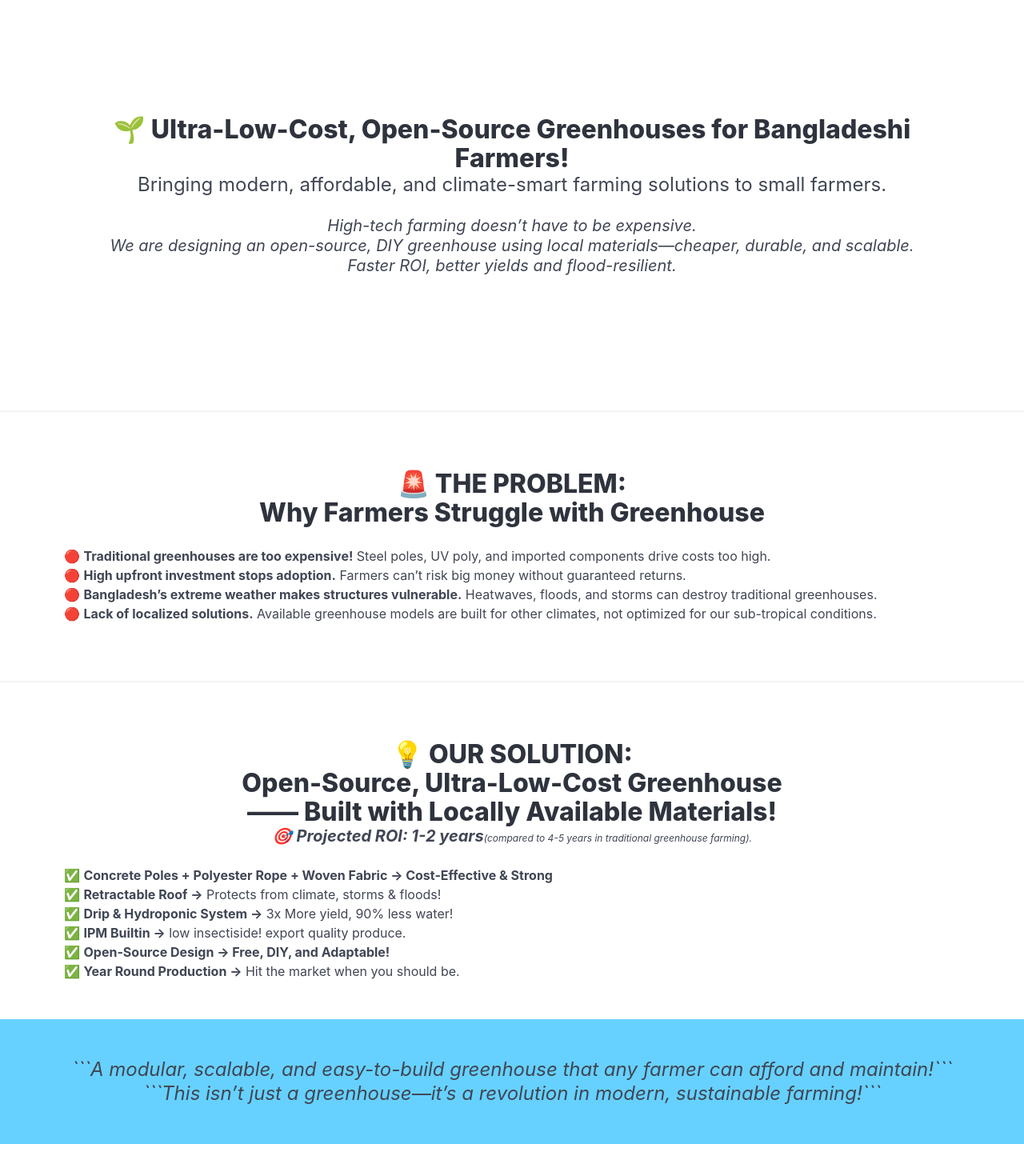
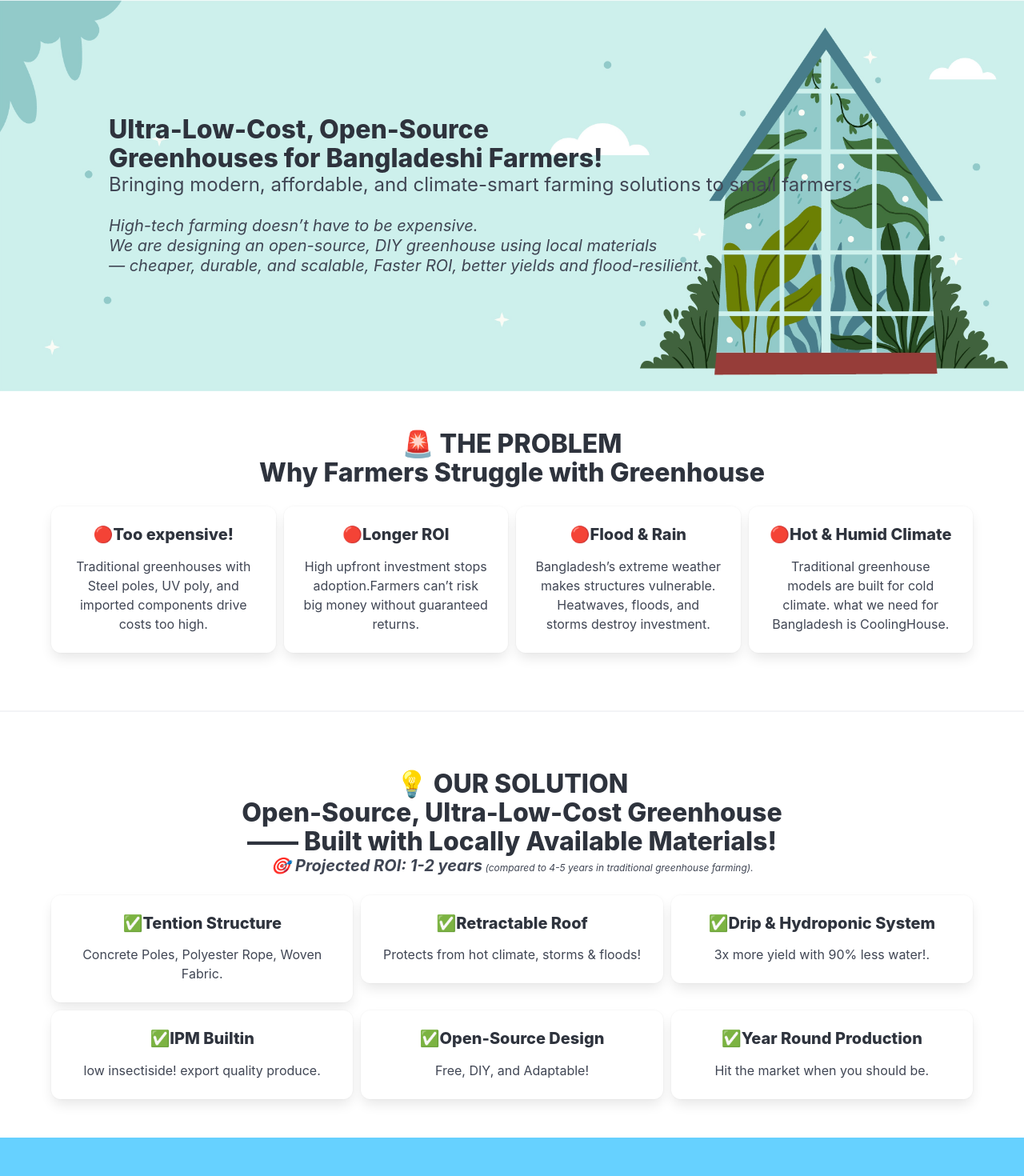
Before and after one commit to RocketAgro/rocketagro.github.io, a Vue app: page / in a window 1280 px wide. Shown: the top 1470 px of the page at 80% size. Built offline with nearby package versions, Linux system fonts and the light colour scheme.

Commit message:
design completed

```diff
--- a/src/App.vue
+++ b/src/App.vue
@@ -25,6 +25,7 @@ import { RouterView } from 'vue-router'
 // @forward "form";
 // @forward "components";
 @use 'bulma/sass/components/navbar';
+@use 'bulma/sass/components/card';
 // @forward "grid";
 @use 'bulma/sass/grid/columns' with (
   $column-gap: 5px
--- a/src/auth/HomePage.vue
+++ b/src/auth/HomePage.vue
@@ -1,17 +1,82 @@
 <template>
-  <section class="hero is-medium">
-    <div class="container has-text-centered">
+  <section class="mainHero hero is-medium">
+    <div class="container has-text-left">
       <div class="hero-body">
-        <h1 class="title">🌱 Ultra-Low-Cost, Open-Source Greenhouses for Bangladeshi Farmers!</h1>
+        <h1 class="title">
+          Ultra-Low-Cost, Open-Source <br />
+          Greenhouses for Bangladeshi Farmers!
+        </h1>
         <h4 class="subtitle is-size-4">
           Bringing modern, affordable, and climate-smart farming solutions to small farmers.
         </h4>
         <p class="subtitle is-size-5 is-italic">
           High-tech farming doesn’t have to be expensive.<br />
-          We are designing an open-source, DIY greenhouse using local materials—cheaper, durable,
-          and scalable.<br />
-          Faster ROI, better yields and flood-resilient.
+          We are designing an open-source, DIY greenhouse using local materials <br />
+          — cheaper, durable, and scalable, Faster ROI, better yields and flood-resilient.
         </p>
+      </div>
+    </div>
+  </section>
+
+  <section class="section">
+    <div class="container">
+      <h2 class="title has-text-centered">
+        🚨 THE PROBLEM <br />
+        Why Farmers Struggle with Greenhouse
+      </h2>
+      <div class="columns is-multiline has-text-centered">
+        <div class="column is-3">
+          <div class="card">
+            <div class="card-content">
+              <div class="content">
+                <h4>🔴Too expensive!</h4>
+                <p>
+                  Traditional greenhouses with Steel poles, UV poly, and imported components drive
+                  costs too high.
+                </p>
+              </div>
+            </div>
+          </div>
+        </div>
+        <div class="column is-3">
+          <div class="card">
+            <div class="card-content">
+              <div class="content">
+                <h4>🔴Longer ROI</h4>
+                <p>
+                  High upfront investment stops adoption.Farmers can’t risk big money without
+                  guaranteed returns.
+                </p>
+              </div>
+            </div>
+          </div>
+        </div>
+        <div class="column is-3">
+          <div class="card">
+            <div class="card-content">
+              <div class="content">
+                <h4>🔴Flood & Rain</h4>
+                <p>
+                  Bangladesh’s extreme weather makes structures vulnerable. Heatwaves, floods, and
+                  storms destroy investment.
+                </p>
+              </div>
+            </div>
+          </div>
+        </div>
+        <div class="column is-3">
+          <div class="card">
+            <div class="card-content">
+              <div class="content">
+                <h4>🔴Hot & Humid Climate</h4>
+                <p>
+                  Traditional greenhouse models are built for cold climate. what we need for
+                  Bangladesh is CoolingHouse.
+                </p>
+              </div>
+            </div>
+          </div>
+        </div>
       </div>
     </div>
   </section>
@@ -20,48 +85,82 @@
 
   <section class="section">
     <div class="container">
-      <h2 class="title has-text-centered">
-        🚨 THE PROBLEM: <br />
-        Why Farmers Struggle with Greenhouse
-      </h2>
-      <p class="content mx-4">
-        🔴 <b>Traditional greenhouses are too expensive!</b> Steel poles, UV poly, and imported
-        components drive costs too high. <br />
-        🔴 <b>High upfront investment stops adoption.</b> Farmers can’t risk big money without
-        guaranteed returns. <br />
-        🔴 <b>Bangladesh’s extreme weather makes structures vulnerable.</b> Heatwaves, floods, and
-        storms can destroy traditional greenhouses. <br />
-        🔴 <b>Lack of localized solutions.</b> Available greenhouse models are built for other
-        climates, not optimized for our sub-tropical conditions. <br />
-      </p>
-    </div>
-  </section>
-
-  <hr />
-
-  <section class="section">
-    <div class="container">
-      <div class="has-text-centered">
+      <div class="has-text-centered mb-5">
         <h2 class="title">
-          💡 OUR SOLUTION: <br />
+          💡 OUR SOLUTION <br />
           Open-Source, Ultra-Low-Cost Greenhouse<br />
           —— Built with Locally Available Materials!
         </h2>
         <h4 class="subtitle is-size-5 is-italic">
           🎯 <b>Projected ROI: 1-2 years</b>
-          <small class="is-size-7"
-            >(compared to 4-5 years in traditional greenhouse farming).</small
-          >
+          <small class="is-size-7">
+            (compared to 4-5 years in traditional greenhouse farming).
+          </small>
         </h4>
       </div>
-      <p class="content mx-4 mt-5">
-        ✅ <b>Concrete Poles + Polyester Rope + Woven Fabric → Cost-Effective & Strong</b><br />
-        ✅ <b>Retractable Roof →</b> Protects from climate, storms & floods!<br />
-        ✅ <b>Drip & Hydroponic System →</b> 3x More yield, 90% less water! <br />
-        ✅ <b>IPM Builtin →</b> low insectiside! export quality produce. <br />
-        ✅ <b>Open-Source Design → Free, DIY, and Adaptable!</b><br />
-        ✅ <b>Year Round Production →</b> Hit the market when you should be.<br />
-      </p>
+
+      <div class="columns is-multiline has-text-centered">
+        <div class="column is-4">
+          <div class="card">
+            <div class="card-content">
+              <div class="content">
+                <h4>✅Tention Structure</h4>
+                <p>Concrete Poles, Polyester Rope, Woven Fabric.</p>
+              </div>
+            </div>
+          </div>
+        </div>
+        <div class="column is-4">
+          <div class="card">
+            <div class="card-content">
+              <div class="content">
+                <h4>✅Retractable Roof</h4>
+                <p>Protects from hot climate, storms & floods!</p>
+              </div>
+            </div>
+          </div>
+        </div>
+        <div class="column is-4">
+          <div class="card">
+            <div class="card-content">
+              <div class="content">
+                <h4>✅Drip & Hydroponic System</h4>
+                <p>3x more yield with 90% less water!.</p>
+              </div>
+            </div>
+          </div>
+        </div>
+        <div class="column is-4">
+          <div class="card">
+            <div class="card-content">
+              <div class="content">
+                <h4>✅IPM Builtin</h4>
+                <p>low insectiside! export quality produce.</p>
+              </div>
+            </div>
+          </div>
+        </div>
+        <div class="column is-4">
+          <div class="card">
+            <div class="card-content">
+              <div class="content">
+                <h4>✅Open-Source Design</h4>
+                <p>Free, DIY, and Adaptable!</p>
+              </div>
+            </div>
+          </div>
+        </div>
+        <div class="column is-4">
+          <div class="card">
+            <div class="card-content">
+              <div class="content">
+                <h4>✅Year Round Production</h4>
+                <p>Hit the market when you should be.</p>
+              </div>
+            </div>
+          </div>
+        </div>
+      </div>
     </div>
   </section>
 
@@ -81,8 +180,8 @@
         <div class="column is-6">
           <h2 class="title">🚀 Where We Are Now</h2>
           <p class="content">
-            🔹 MVP Development (March 2024 - June 2024): <br />
             We are now building and testing the first prototype on a pilot farm to validate: <br />
+            🔹 MVP Development (April 2024 - Julay 2024): <br />
             ✔ Structural durability <br />
             ✔ Crop yield performance (Starting with tomatoes 🍅) <br />
             ✔ Cost vs. ROI <br />
@@ -149,7 +248,13 @@
             Get Early Access to Our Designs!
           </h5>
           <p class="content">
-            <button class="button is-dark is-outlined">👉 Sign Up for Updates</button>
+            <a
+              target="_blank"
+              class="button is-dark is-outlined"
+              href="https://docs.google.com/forms/d/e/1FAIpQLSdnk9dVf9wMp72_jfGzlLnwQRmVOt4W8wr107JnfLsCSBb5zw/viewform?usp=dialog"
+            >
+              👉 Sign Up for Updates
+            </a>
             <!-- (Mailchimp/Google Form link here) -->
           </p>
         </div>
@@ -170,8 +275,13 @@
             first build progress
           </h5>
           <p class="content">
-            <button class="button is-dark is-outlined">🔗 Facebook</button> &nbsp;
-            <button class="button is-dark is-outlined">🔗 Twitter</button> &nbsp;
+            <a
+              target="_blank"
+              href="https://www.facebook.com/findRocketAgro"
+              class="button is-dark is-outlined"
+              >🔗 Facebook</a
+            >
+            &nbsp; <button class="button is-dark is-outlined">🔗 Twitter</button> &nbsp;
             <button class="button is-dark is-outlined">🔗 LinkedIn</button>
             <!-- (If available) -->
           </p>
@@ -184,7 +294,21 @@
     <div class="container has-text-centered">
       <h5 class="title">Want to see the first ultra-low-cost greenhouse in action?</h5>
       <h4 class="subtitle">Sign up, follow our journey! Stay updated on our first build!</h4>
-      <button class="button is-dark is-outlined">👉 Subscribe</button>
+      <a
+        target="_blank"
+        class="button is-dark"
+        href="https://docs.google.com/forms/d/e/1FAIpQLSdnk9dVf9wMp72_jfGzlLnwQRmVOt4W8wr107JnfLsCSBb5zw/viewform?usp=dialog"
+      >
+        👉 Sign Up for Updates
+      </a>
     </div>
   </section>
 </template>
+
+<style lang="scss">
+.mainHero {
+  background: url('@/assets/banner.jpg');
+  background-size: cover;
+  background-position: center center;
+}
+</style>
```
Also changed, not shown: src/assets/banner copy.jpg (added), src/assets/banner.jpg (added).
